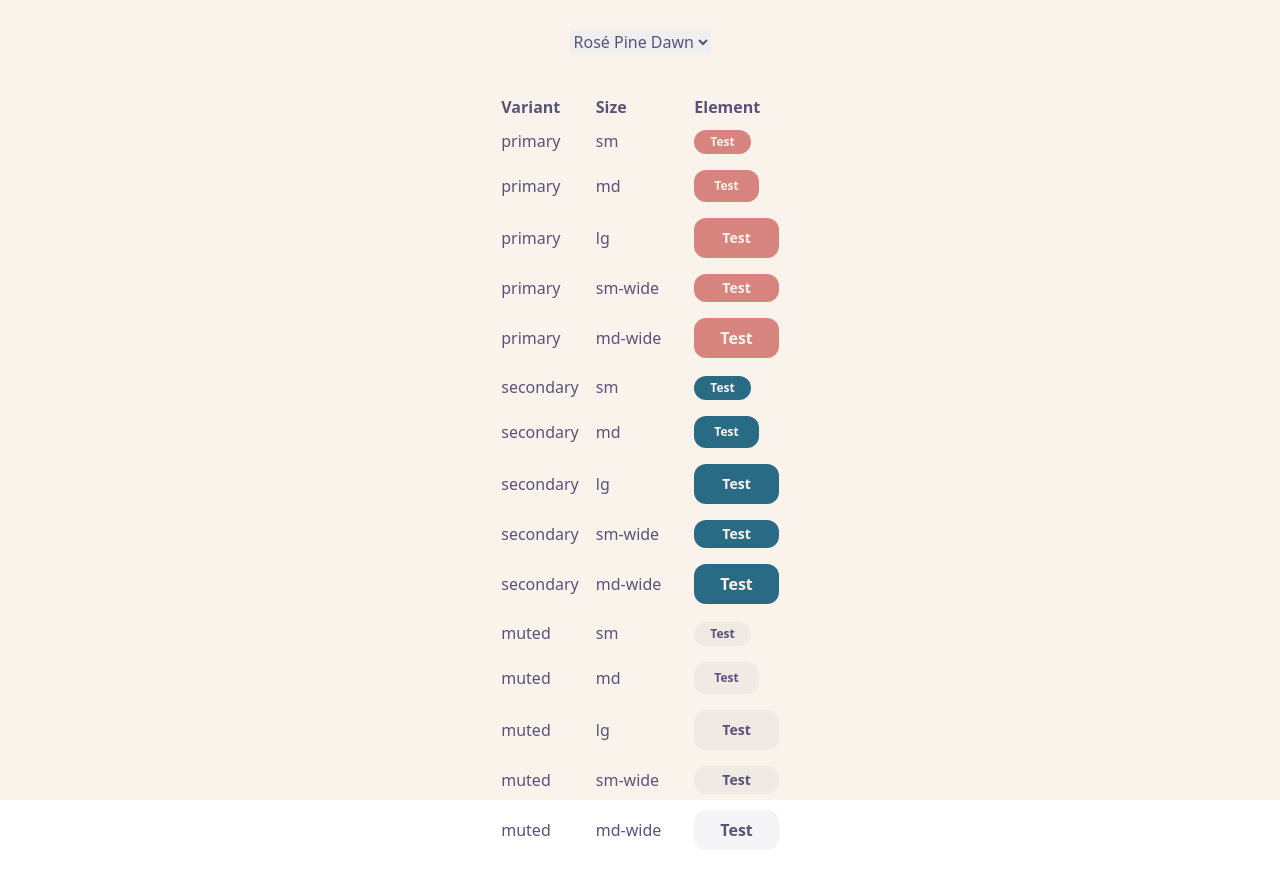
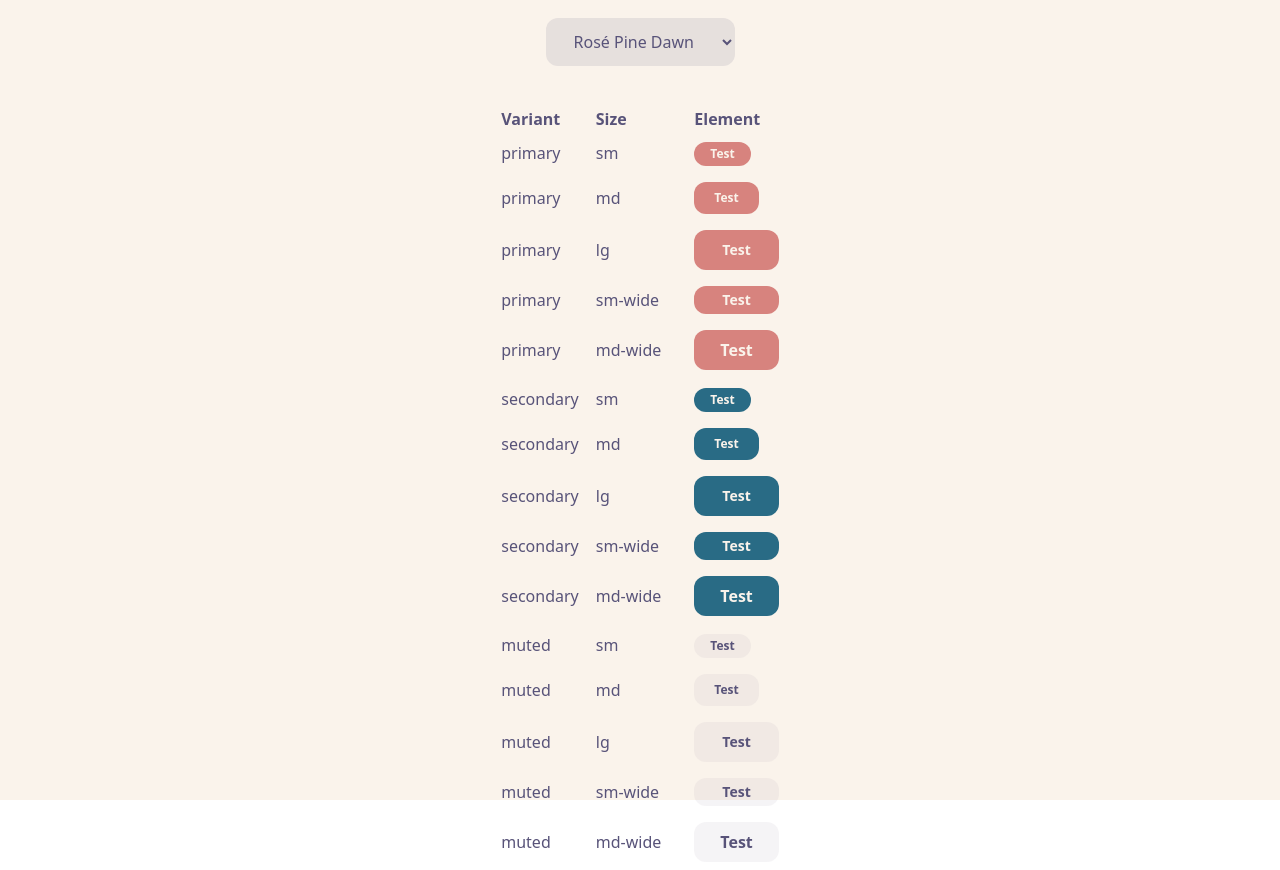
Before and after one commit to Lila-Kuhlt/mister-x, a React (Vite) app in the folder liberica/: page /debug in a window 1280 px wide. Built offline with nearby package versions, Linux system fonts and the light colour scheme; what runtypes would draw is missing.

Commit message:
Setup select element

```diff
--- a/liberica/src/components/lila/select.tsx
+++ b/liberica/src/components/lila/select.tsx
@@ -1,8 +1,25 @@
-export type SelectProps = Omit<React.ComponentProps<"select">, "className">;
+import { classes } from "components/lila";
+
+export type SelectProps = Omit<
+    React.ComponentProps<"select">,
+    "className" | "size"
+> &
+    SelectPropsExt;
+export interface SelectPropsExt {
+    size?: keyof typeof INPUT_SIZES;
+    noLogo?: boolean;
+}
+
+export const BASE =
+    "text-on-muted rounded-xl bg-muted/20 outline-none ring-muted focus:ring-2";
+
+export const INPUT_SIZES = {
+    lg: "px-6 py-3 text-md",
+};
 
 export function Select(props: SelectProps) {
     return (
-        <select className="text-text rounded-xl bg-muted/20 px-6 py-3">
+        <select className={classes(BASE, INPUT_SIZES[props.size ?? "lg"])}>
             {props.children}
         </select>
     );
--- a/liberica/src/page/Debug.tsx
+++ b/liberica/src/page/Debug.tsx
@@ -6,6 +6,7 @@ import {
     ButtonVariant,
 } from "components/lila/button";
 import { TextInput } from "components/lila/input";
+import { Select } from "components/lila/select";
 import { THEMES, ThemeName, applyTheme } from "lib/theme";
 import { useState } from "react";
 
@@ -19,9 +20,10 @@ export function Debug() {
             <TextInput
                 placeholder="Enter example text"
                 onChange={(e) => setText(e.target.value || "Test")}
-            ></TextInput>
+            />
 
-            <select
+            <Select
+                size="lg"
                 onChange={(e) =>
                     applyTheme(e.target.value as ThemeName, {
                         broadcast: true,
@@ -32,7 +34,7 @@ export function Debug() {
                 {Object.keys(THEMES).map((theme) => (
                     <option key={theme}>{theme}</option>
                 ))}
-            </select>
+            </Select>
 
             <table className="table-auto border-spacing-2">
                 <thead>
```
